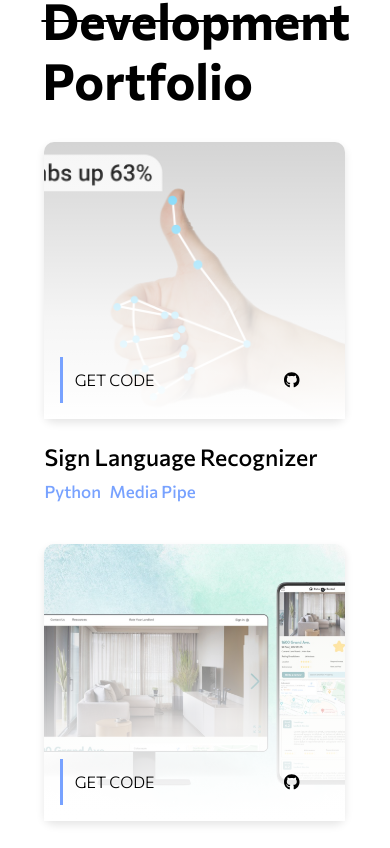
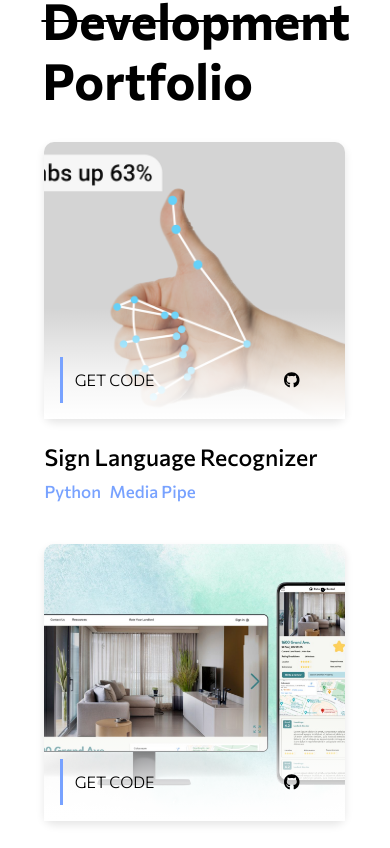
Before and after one commit to SheidaRa/sheidara.github.io, a React (Create React App) app: page / in a window 390 px wide. Shown: the part 886-1734 px from the top of the page. Built offline with nearby package versions, Linux system fonts and the light colour scheme.

Commit message:
Fixed hover on mobile for good (hopefully)

```diff
--- a/src/App.css
+++ b/src/App.css
@@ -355,7 +355,7 @@ h1 {
   }
 
   .portfolio-img:before {
-    height: 100%;
+    height: 40%;
   }
 }
 
@@ -374,6 +374,10 @@ h1 {
 @media (min-width: 769px) {
   .infoModal {
     width: 43.5em;
+  }
+
+  .portfolio-img:hover:before {
+    height: 30%;
   }
 }
 
```
